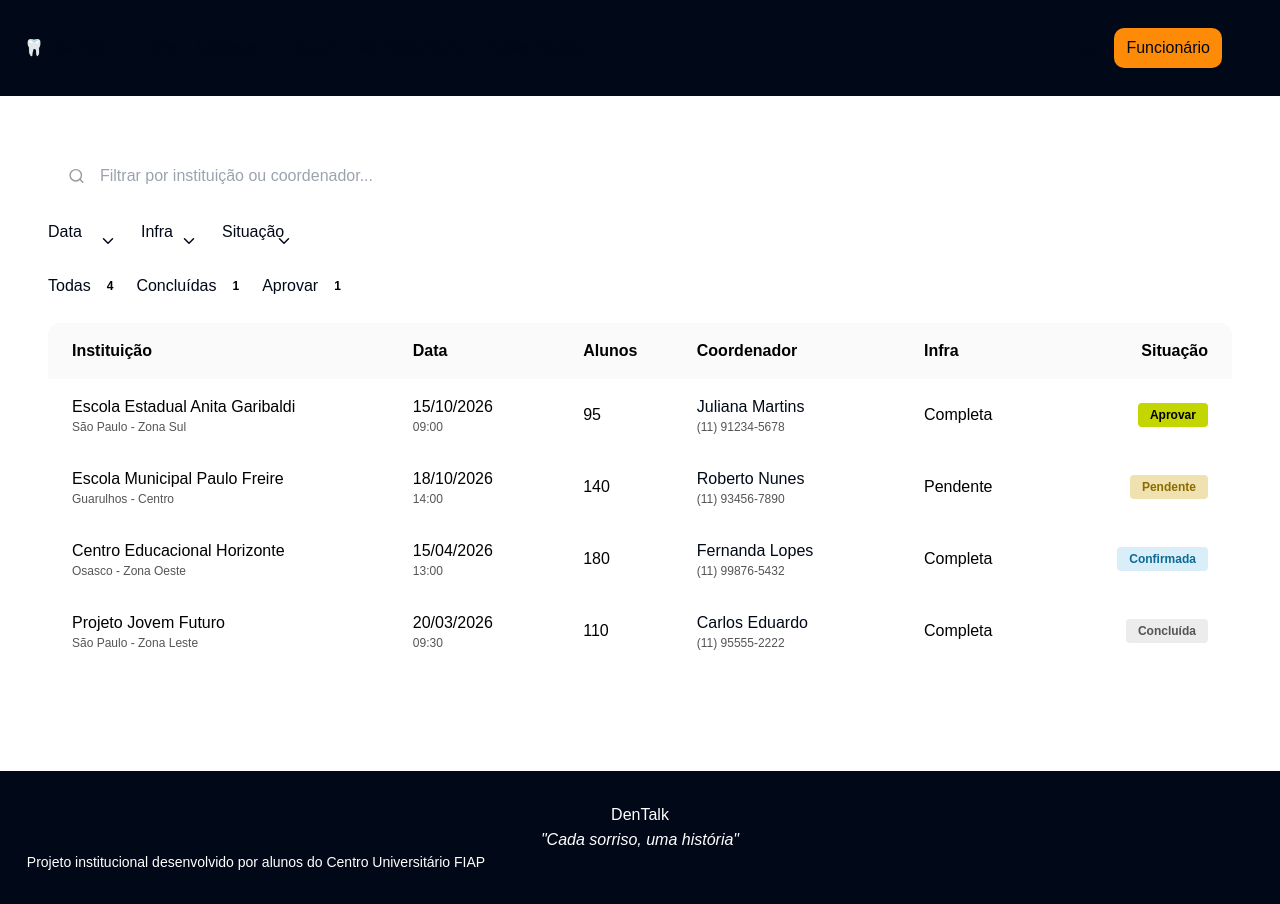
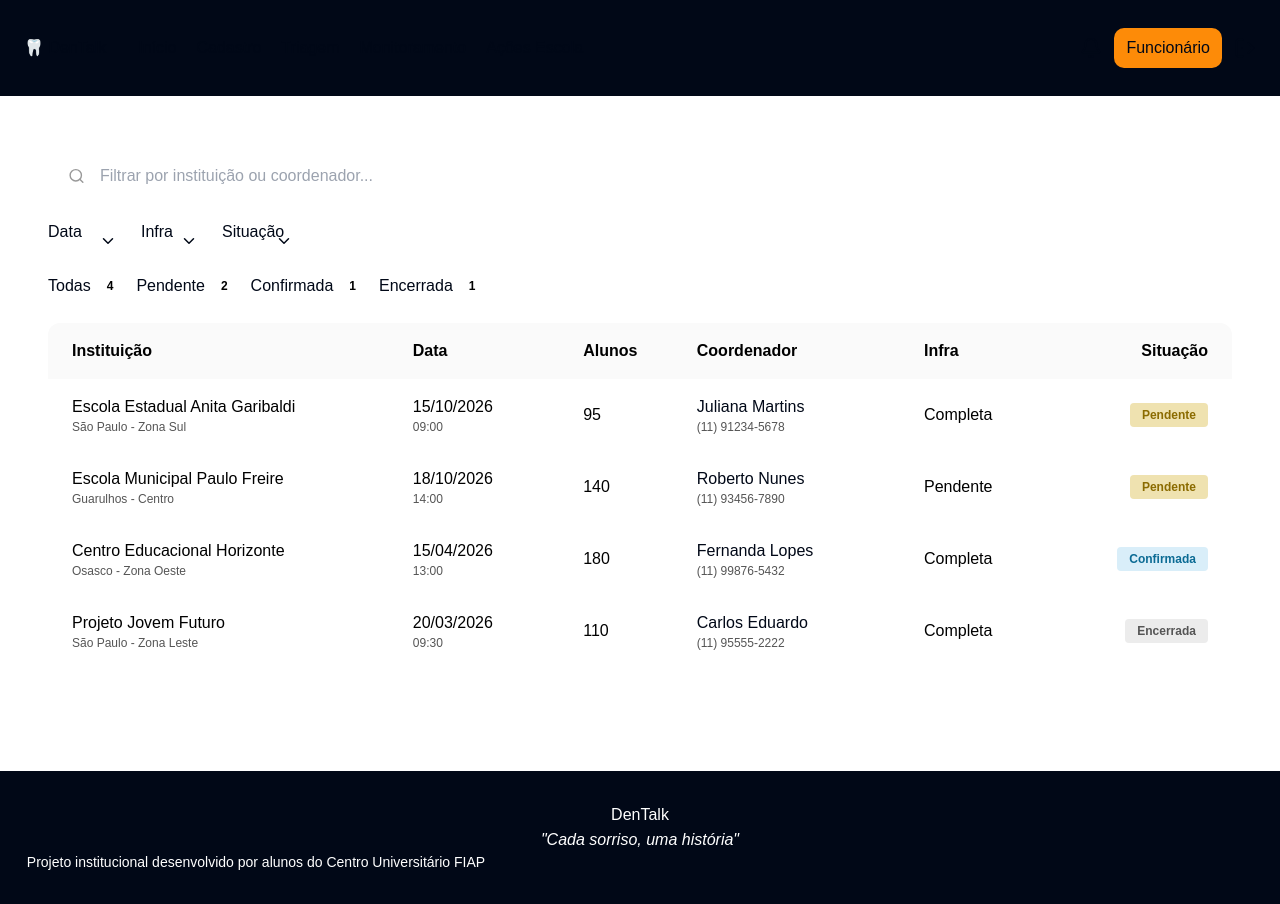
Before and after one commit to Moonnax/Dentalk, a React (Vite) app: page /acoesescolaf in a window 1280 px wide. Built offline with nearby package versions, Linux system fonts and the light colour scheme.

Commit message:
padronizando filtros e modificando campo de 'situação'

```diff
--- a/src/pages/Funcionario/FacoesEscola.tsx
+++ b/src/pages/Funcionario/FacoesEscola.tsx
@@ -1,5 +1,5 @@
 import { useState } from "react";
-import { ChevronDown, Search } from "lucide-react";
+import { ChevronDown, Search, X } from "lucide-react";
 import HeaderFuncionario from "../../components/HeaderFuncionario/HeaderFuncionario";
 import Footer from "../../components/Footer/Footer";
 
@@ -10,11 +10,13 @@ export default function FacoesEscola() {
   const [filtroStatus, setFiltroStatus] = useState("");
 
   const dados = [
-    { instituicao: "Escola Estadual Anita Garibaldi", local: "São Paulo - Zona Sul", data: "15/10/2026", hora: "09:00", alunos: 95, coordenador: "Juliana Martins", contato: "(11) 91234-5678", infra: "Completa", status: "Aprovar" },
+    { instituicao: "Escola Estadual Anita Garibaldi", local: "São Paulo - Zona Sul", data: "15/10/2026", hora: "09:00", alunos: 95, coordenador: "Juliana Martins", contato: "(11) 91234-5678", infra: "Completa", status: "Pendente" },
     { instituicao: "Escola Municipal Paulo Freire", local: "Guarulhos - Centro", data: "18/10/2026", hora: "14:00", alunos: 140, coordenador: "Roberto Nunes", contato: "(11) 93456-7890", infra: "Pendente", status: "Pendente" },
     { instituicao: "Centro Educacional Horizonte", local: "Osasco - Zona Oeste", data: "15/04/2026", hora: "13:00", alunos: 180, coordenador: "Fernanda Lopes", contato: "(11) 99876-5432", infra: "Completa", status: "Confirmada" },
-    { instituicao: "Projeto Jovem Futuro", local: "São Paulo - Zona Leste", data: "20/03/2026", hora: "09:30", alunos: 110, coordenador: "Carlos Eduardo", contato: "(11) 95555-2222", infra: "Completa", status: "Concluída" },
+    { instituicao: "Projeto Jovem Futuro", local: "São Paulo - Zona Leste", data: "20/03/2026", hora: "09:30", alunos: 110, coordenador: "Carlos Eduardo", contato: "(11) 95555-2222", infra: "Completa", status: "Encerrada" },
   ];
+
+  const temFiltro = !!filtroData || !!filtroInfra || !!filtroStatus;
 
   const filtrados = dados.filter((d) => {
     const matchBusca = !busca || d.instituicao.toLowerCase().includes(busca.toLowerCase()) || d.coordenador.toLowerCase().includes(busca.toLowerCase());
@@ -26,10 +28,9 @@ export default function FacoesEscola() {
 
   const statusStyle = (status: string) => {
     switch (status) {
-      case "Aprovar": return "bg-[#c4d600] text-black";
-      case "Pendente": return "bg-[#efe2b0] text-[#8b6b00]";
+      case "Pendente":   return "bg-[#efe2b0] text-[#8b6b00]";
       case "Confirmada": return "bg-[#d9eef9] text-[#0b6b94]";
-      case "Concluída": return "bg-[#ececec] text-[#555]";
+      case "Encerrada":  return "bg-[#ececec] text-[#555]";
       default: return "bg-gray-200";
     }
   };
@@ -55,7 +56,7 @@ export default function FacoesEscola() {
               />
             </div>
 
-            <div className="flex flex-wrap gap-3">
+            <div className="flex flex-wrap items-center gap-3">
 
               <div className="relative">
                 <select
@@ -91,13 +92,22 @@ export default function FacoesEscola() {
                   className="appearance-none cursor-pointer rounded-lg border border-[#eee] bg-white pl-4 pr-10 py-2 text-sm [@media(min-width:992px)]:text-base text-[#010817] outline-none hover:border-[#c4d600]"
                 >
                   <option value="">Situação</option>
-                  <option value="Aprovar">Aprovar</option>
                   <option value="Pendente">Pendente</option>
                   <option value="Confirmada">Confirmada</option>
-                  <option value="Concluída">Concluída</option>
+                  <option value="Encerrada">Encerrada</option>
                 </select>
                 <ChevronDown size={18} className="absolute right-3 top-1/2 -translate-y-1/2 pointer-events-none" />
               </div>
+
+              {temFiltro && (
+                <button
+                  onClick={() => { setFiltroData(""); setFiltroInfra(""); setFiltroStatus(""); }}
+                  className="flex items-center gap-2 border border-[#eee] px-4 py-2 rounded-lg text-sm text-[#999] bg-white hover:border-[#f1c40f] hover:text-[#555] transition-colors"
+                >
+                  <X size={14} />
+                  Limpar filtros
+                </button>
+              )}
 
             </div>
           </div>
@@ -105,9 +115,10 @@ export default function FacoesEscola() {
 
         <section className="mb-[25px] flex flex-wrap gap-[15px]">
           {[
-            { label: "Todas", valor: "" },
-            { label: "Concluídas", valor: "Concluída" },
-            { label: "Aprovar", valor: "Aprovar" },
+            { label: "Todas",     valor: "" },
+            { label: "Pendente",  valor: "Pendente" },
+            { label: "Confirmada", valor: "Confirmada" },
+            { label: "Encerrada", valor: "Encerrada" },
           ].map((item) => (
             <button
               key={item.label}
```
